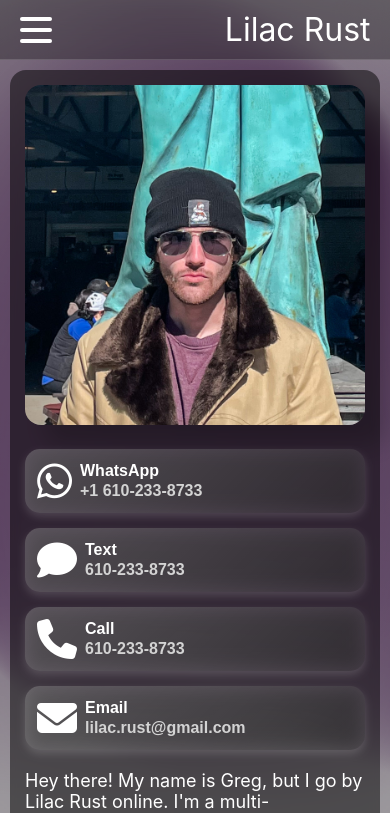
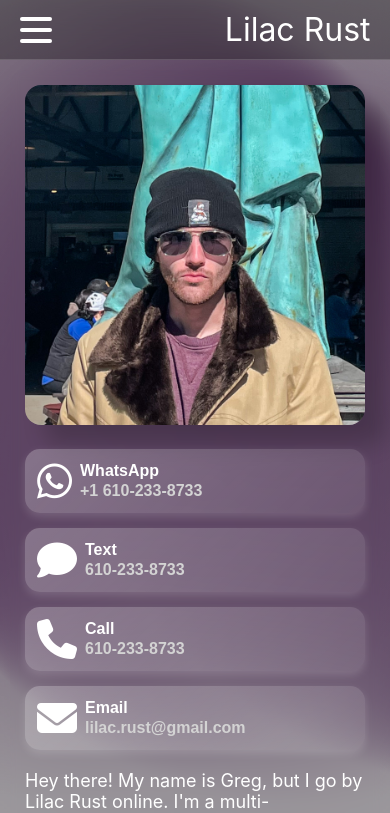
Before and after one commit to 18gdoyle/lilac-rust-recordings, a Vue app: page /about in a window 390 px wide. Shown: the top 813 px of the page. Built offline with nearby package versions, Linux system fonts and the light colour scheme.

Commit message:
css changes

```diff
--- a/src/views/AboutView.vue
+++ b/src/views/AboutView.vue
@@ -94,7 +94,7 @@
   justify-content: center;
   align-items: center;
   flex-direction: column;
-  background: rgba(0, 0, 0, .5);
+  background: rgba(0, 0, 0, .3);
   box-shadow: 0 0px 0px rgba(0, 0, 0, 0);
 }
 
@@ -111,6 +111,10 @@
 }
 
 @media only screen and (max-width: 768px) {
+  .glassDiv {
+    background: rgba(0, 0, 0, 0);
+  }
+
   .contactCard-img {
     width: 100%;
   }
--- a/vite.config.js
+++ b/vite.config.js
@@ -5,6 +5,7 @@ import vue from '@vitejs/plugin-vue'
 
 // https://vitejs.dev/config/
 export default defineConfig({
+  base: './',
   plugins: [
     vue(),
   ],
```
